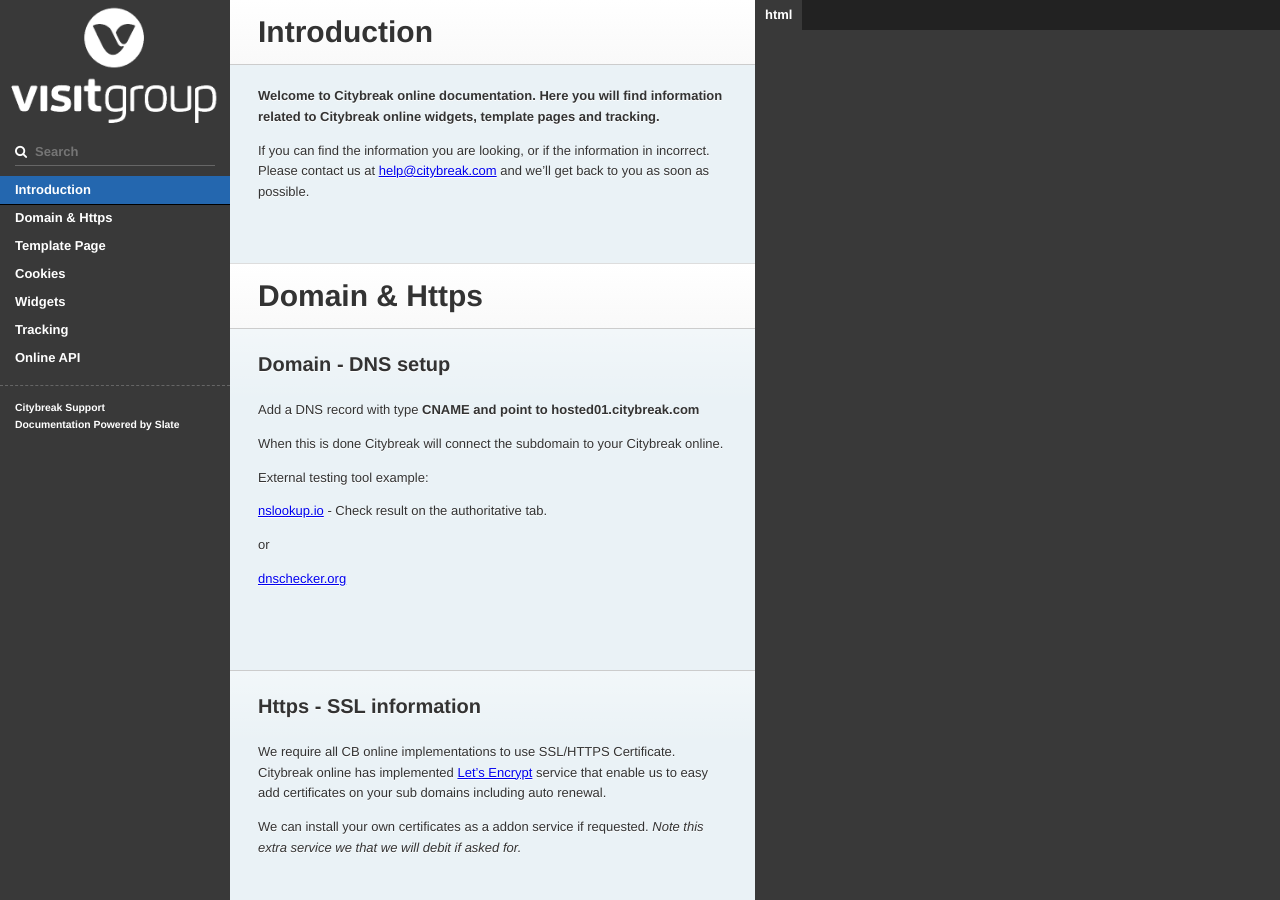
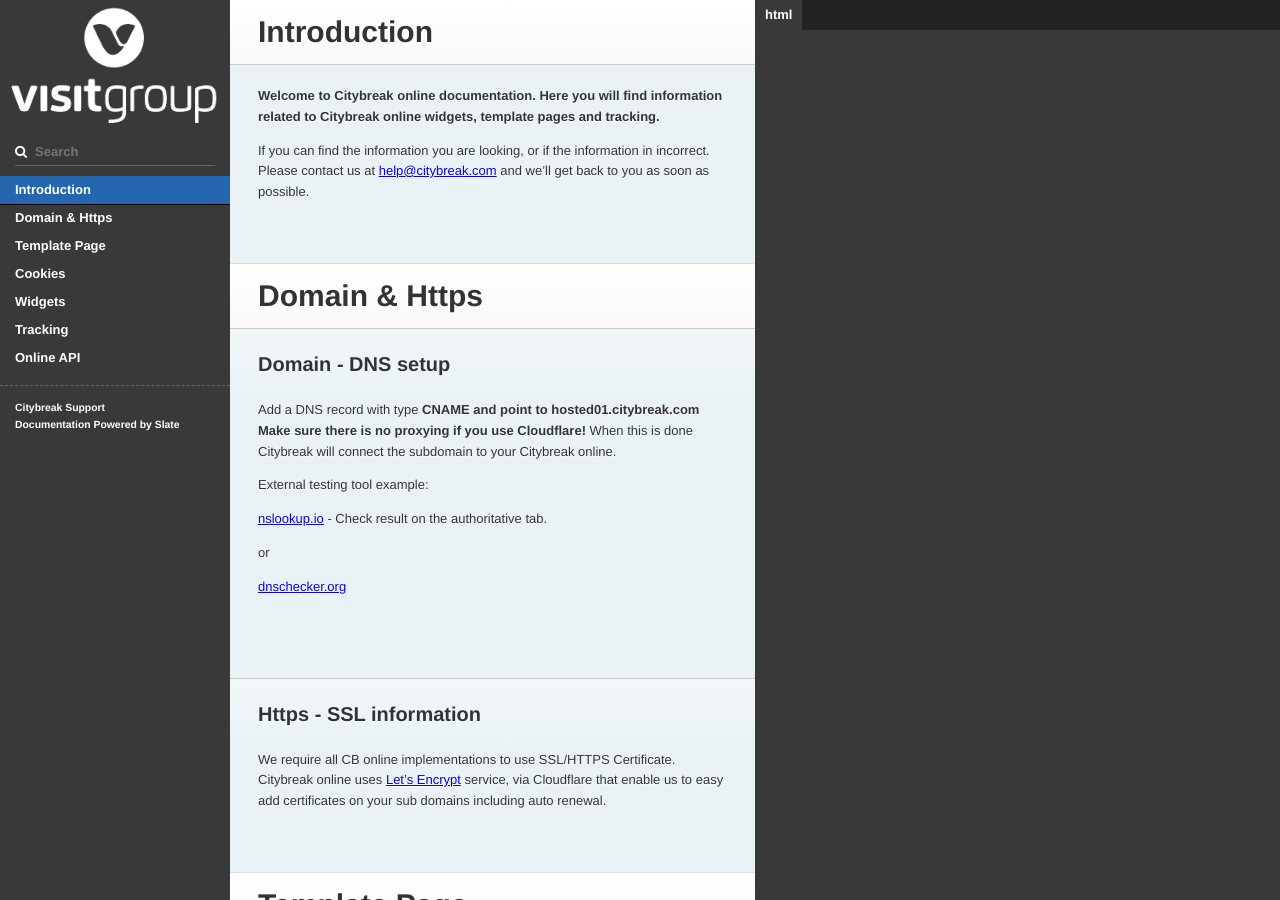
Before and after one commit to visit/citybreak-online-doc, a Jekyll site: the page built from index.md, in a window 1280 px wide and 900 px high. Built offline with Jekyll 4.4.1, drawn with Linux system fonts in a browser that asks for light colours; our own code applies the rules of GitHub Pages for plain Markdown files.

Commit message:
Update https_domain.md

```diff
--- a/_includes/https_domain.md
+++ b/_includes/https_domain.md
@@ -3,7 +3,7 @@
 ## Domain - DNS setup
 
 Add a DNS record with type **CNAME and point to hosted01.citybreak.com**
-
+**Make sure there is no proxying if you use Cloudflare!**
 When this is done Citybreak will connect the subdomain to your Citybreak online.
 
 External testing tool example:
@@ -17,7 +17,4 @@ or
 
 ## Https - SSL information
 We require all CB online implementations to use SSL/HTTPS Certificate.
-Citybreak online has implemented [Let’s Encrypt](https://letsencrypt.org) service that enable us to easy add certificates on your sub domains including auto renewal.
-
-We can install your own certificates as a addon service if requested.
-_Note this extra service we that we will debit if asked for._
+Citybreak online uses [Let’s Encrypt](https://letsencrypt.org) service, via Cloudflare that enable us to easy add certificates on your sub domains including auto renewal.
```
